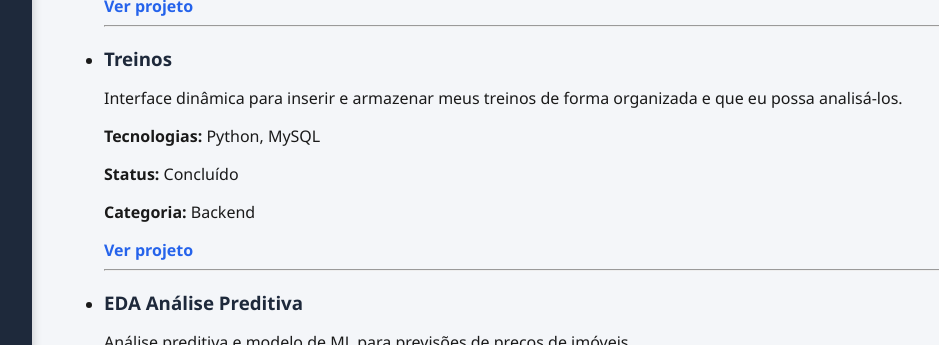
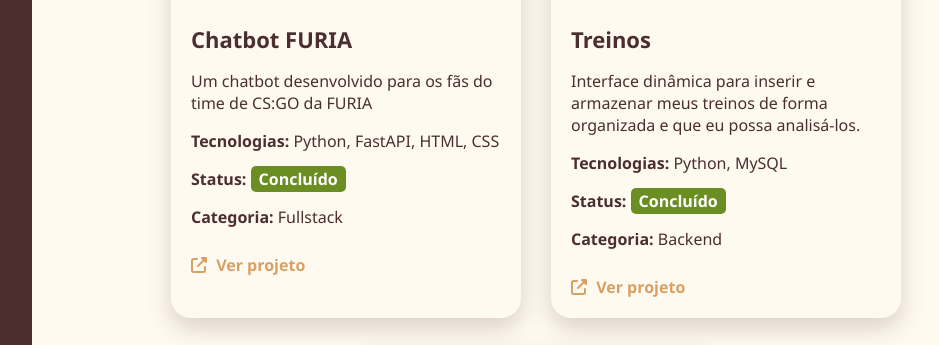
Before and after one commit to aclfilho/Blog, a FastAPI app: page /projetos in a window 1280 px wide. Shown: the part 366-711 px from the top of the page, without its empty margins (240-1179 px from the left). Run offline with FastAPI, Linux system fonts and the light colour scheme.

Commit message:
Update estilo tema café

```diff
--- a/main.py
+++ b/main.py
@@ -3,8 +3,6 @@ from fastapi import FastAPI, Request
 from fastapi.templating import Jinja2Templates
 from fastapi.staticfiles import StaticFiles
 from pathlib import Path
-
-from dataclasses import dataclass, field
 from typing import List
 
 app = FastAPI()
@@ -23,9 +21,9 @@ class Projeto:
     tecnologias: List[str]
     status: str
     categoria: str
+    imagem: str  # <- Recolocado aqui
 
-# Lista de projetos como objetos Projeto
-# Projetos definidos manualmente com os campos certos
+# Lista de projetos
 projetos = [
     Projeto(
         id=1,
@@ -34,7 +32,8 @@ projetos = [
         tecnologias=["Python", "FastAPI", "HTML", "CSS"],
         status="Concluído",
         categoria="Fullstack",
-        link="https://furia-bot-pi.vercel.app"
+        link="https://furia-bot-pi.vercel.app",
+        imagem="static/img/chatbot_furia.jpg"
     ),
     Projeto(
         id=2,
@@ -43,9 +42,9 @@ projetos = [
         tecnologias=["Python", "MySQL"],
         status="Concluído",
         categoria="Backend",
-        link="https://github.com/aclfilho/First-project"
+        link="https://github.com/aclfilho/First-project",
+        imagem="/static/img/treinos.png"  # <- Caminho da imagem
     ),
-
     Projeto(
         id=3,
         nome="EDA Análise Preditiva",
@@ -53,17 +52,14 @@ projetos = [
         tecnologias=["Python"],
         status="Concluído",
         categoria="Análise de dados",
-        link="https://github.com/aclfilho/Projeto-LH-CD/tree/main"
-    ),
+        link="https://github.com/aclfilho/Projeto-LH-CD/tree/main",
+        imagem="/static/img/eda.png"  # <- Caminho da imagem
+    )
 ]
 
 @app.get("/")
 def home(request: Request):
     return templates.TemplateResponse("index.html", {"request": request, "projetos": projetos})
-
-@app.get("/sobre")
-def sobre(request: Request):
-    return templates.TemplateResponse("sobre.html", {"request": request})
 
 @app.get("/contato")
 def contato(request: Request):
--- a/static/style.css
+++ b/static/style.css
@@ -2,19 +2,19 @@
 body {
   margin: 0;
   font-family: 'Segoe UI', Tahoma, Geneva, Verdana, sans-serif;
-  background-color: #f4f6f9;
-  color: #1a1a1a;
+  background-color: #fdf6e3;
+  color: #4b2e2e;
 }
 
 a {
-  color: #2563eb;
+  color: #d9a066;
   text-decoration: none;
   font-weight: bold;
 }
 
 a:hover {
   text-decoration: underline;
-  color: #1d4ed8;
+  color: #a65e2e;
 }
 
 /* Layout principal */
@@ -23,11 +23,11 @@ a:hover {
   min-height: 100vh;
 }
 
-/* Sidebar moderna */
+/* Sidebar temática café */
 .sidebar {
   width: 240px;
-  background-color: #1e293b;
-  color: #ffffff;
+  background-color: #4b2e2e;
+  color: #fffaf0;
   display: flex;
   flex-direction: column;
   padding: 2rem 1rem;
@@ -35,15 +35,16 @@ a:hover {
 }
 
 .logo {
-  font-size: 1.4rem;
+  font-size: 1.5rem;
   font-weight: bold;
   display: flex;
   align-items: center;
   gap: 10px;
   margin-bottom: 2rem;
-  color: #ffffff;
+  color: #fffaf0;
 }
 
+/* Menu */
 .nav-menu {
   display: flex;
   flex-direction: column;
@@ -56,32 +57,28 @@ a:hover {
   gap: 12px;
   padding: 0.75rem 1rem;
   border-radius: 8px;
-  color: #cbd5e1;
-  text-decoration: none;
+  color: #fdf6e3;
   transition: background-color 0.2s, color 0.2s;
 }
 
 .nav-menu a:hover {
-  background-color: #334155;
-  color: #ffffff;
-}
-
-.nav-menu i {
-  font-size: 1.2rem;
+  background-color: #6b4f3b;
+  color: #fffaf0;
 }
 
 /* Conteúdo principal */
 .conteudo {
   flex: 1;
   padding: 2rem;
+  background-color: #fffaf0;
 }
 
 main h1, main h2, main h3 {
-  color: #1e293b;
+  color: #4b2e2e;
   margin-bottom: 1rem;
 }
 
-/* Estilização da lista de contatos */
+/* Lista de contatos */
 .contato-lista {
   list-style: none;
   padding: 0;
@@ -94,30 +91,25 @@ main h1, main h2, main h3 {
   display: flex;
   align-items: center;
   gap: 10px;
-  background-color: #f1f5f9;
+  background-color: #fcebd5;
   padding: 1rem;
   border-radius: 8px;
-  border: 1px solid #dbeafe;
+  border: 1px solid #c7a17a;
   transition: transform 0.2s ease, box-shadow 0.2s ease;
 }
 
 .contato-lista li:hover {
   transform: scale(1.02);
-  box-shadow: 0 4px 10px rgba(0, 89, 179, 0.1);
-}
-
-.contato-lista i {
-  font-size: 1.2rem;
-  color: #334155;
+  box-shadow: 0 4px 10px rgba(75, 46, 46, 0.2);
 }
 
 /* Footer */
 footer {
   text-align: center;
   padding: 1rem;
-  background-color: #f1f5f9;
+  background-color: #fcebd5;
   font-size: 0.9rem;
-  color: #555;
+  color: #4b2e2e;
 }
 
 /* Responsivo básico */
@@ -146,3 +138,74 @@ footer {
     display: none;
   }
 }
+
+/* Cards */
+.cards-container {
+  display: flex;
+  flex-wrap: wrap;
+  gap: 30px;
+  justify-content: center;
+}
+
+.project-card {
+  background: #fffaf0;
+  color: #4b2e2e;
+  border-radius: 20px;
+  overflow: hidden;
+  width: 350px;
+  box-shadow: 0 10px 25px rgba(75, 46, 46, 0.2);
+  display: flex;
+  flex-direction: column;
+  transition: transform 0.3s;
+}
+
+.project-card:hover {
+  transform: translateY(-5px);
+}
+
+.project-image img {
+  width: 100%;
+  height: 200px;
+  object-fit: cover;
+}
+
+.project-content {
+  padding: 20px;
+}
+
+.project-content h3 {
+  margin-top: 0;
+  font-size: 22px;
+}
+
+.project-link {
+  display: inline-block;
+  margin-top: 10px;
+  color: #d9a066;
+  text-decoration: none;
+  font-weight: bold;
+}
+
+.project-link i {
+  margin-right: 5px;
+}
+
+/* Status */
+.status {
+  padding: 2px 8px;
+  border-radius: 5px;
+  font-weight: bold;
+  color: #fff;
+}
+
+.status-concluido {
+  background-color: #6b8e23;
+}
+
+.status-em-desenvolvimento {
+  background-color: #d9a066;
+}
+
+.status-pendente {
+  background-color: #b22222;
+}
--- a/templates/projetos.html
+++ b/templates/projetos.html
@@ -29,9 +29,13 @@
       <h1>Projetos em destaque</h1>
       <section>
         <h2>Confira minhas experiências</h2>
-        <ul>
+        <div class="cards-container">
           {% for projeto in projetos %}
-            <li>
+          <div class="project-card">
+  <div class="project-image">
+    <img src="{{ projeto.imagem }}" alt="Imagem do Projeto">
+  </div>
+  <div class="project-content">
     <h3>{{ projeto.nome }}</h3>
     <p>{{ projeto.descricao }}</p>
     <p><strong>Tecnologias:</strong> {{ projeto.tecnologias | join(', ') }}</p>
@@ -50,11 +54,13 @@
       </span>
     </p>
     <p><strong>Categoria:</strong> {{ projeto.categoria }}</p>
-              <a href="{{ projeto.link }}" target="_blank">Ver projeto</a>
-            </li>
-            <hr>
+    <a class="project-link" href="{{ projeto.link }}" target="_blank">
+      <i class="fas fa-external-link-alt"></i> Ver projeto
+    </a>
+  </div>
+</div>
           {% endfor %}
-        </ul>
+        </div>
       </section>
     </main>
   </div>
```
Lines whose indentation alone changed are shown as unchanged.
